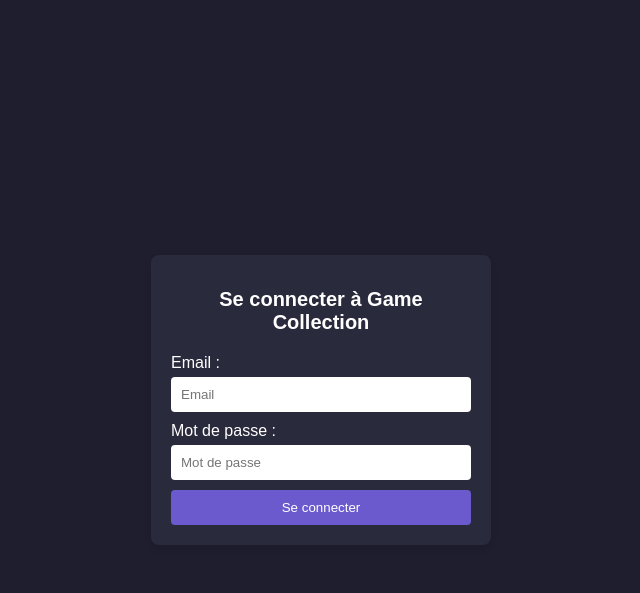
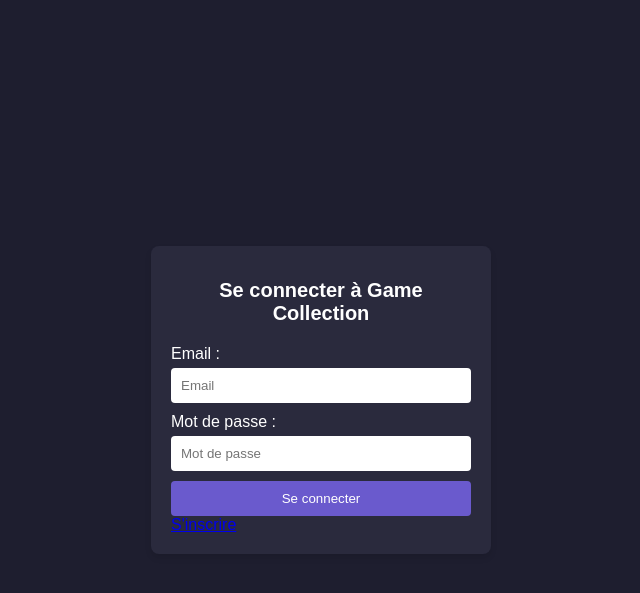
Before and after one commit to Yoshi-OOF/Game-Collection, a PHP site: page /Views/LoginView.php in a window 1280 px wide. Shown: the top 593 px of the page, without its empty margins (319-959 px from the left). Run offline with PHP 8.4, Linux system fonts and the light colour scheme.

Commit message:
Update LoginView.php

```diff
--- a/Views/LoginView.php
+++ b/Views/LoginView.php
@@ -24,6 +24,8 @@
             <input type="password" id="password" name="password" placeholder="Mot de passe" required>
             <button type="submit">Se connecter</button>
         </form>
+
+        <a href="RegisterView.php">S'inscrire</a>
     </div>
 </body>
 </html>
```
